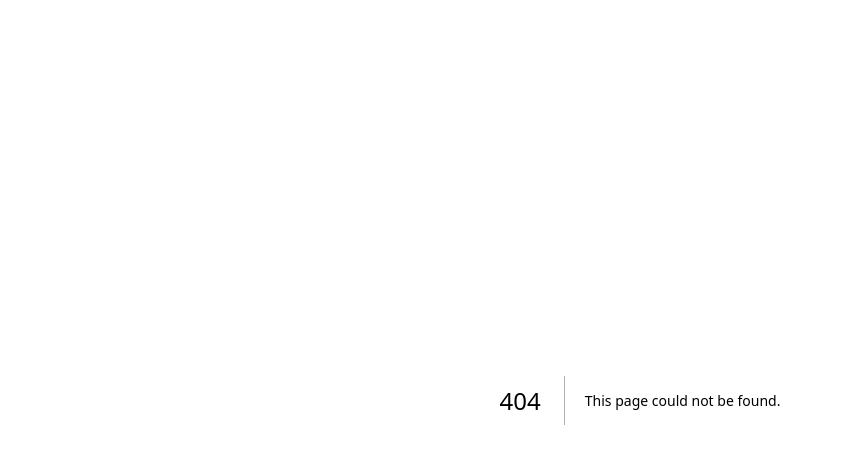
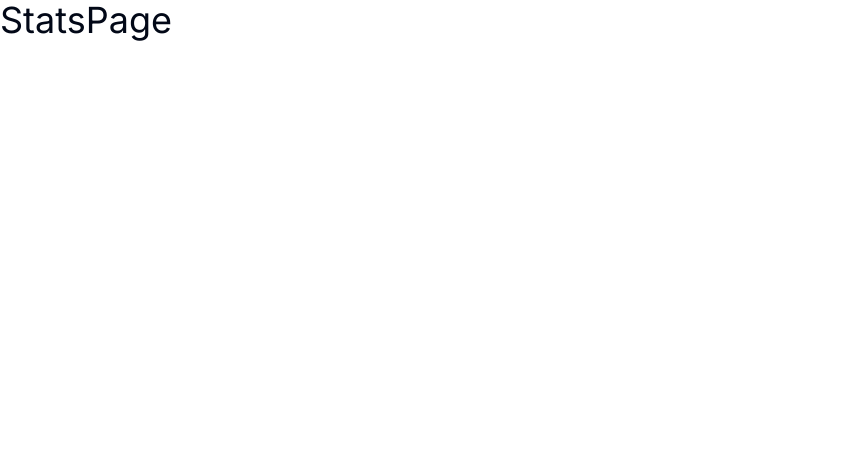
Before and after one commit to AbdullahTami/jobify, a Next.js app: page /stats in a window 1280 px wide. Before the commit this address had no page. Shown: the top 464 px of the page, without its empty margins (0-841 px from the left). Built offline with nearby package versions, Linux system fonts and the light colour scheme.

Commit message:
clerk auth setup done

```diff
--- /dev/null
+++ b/app/(dashboard)/add-job/page.tsx
@@ -0,0 +1,5 @@
+import React from "react";
+
+export default function AddPageJob() {
+  return <h1 className="text-4xl"></h1>;
+}
--- /dev/null
+++ b/app/(dashboard)/jobs/page.tsx
@@ -0,0 +1,5 @@
+import React from "react";
+
+export default function JobsPage() {
+  return <h1 className="text-4xl">JobsPage</h1>;
+}
--- /dev/null
+++ b/app/(dashboard)/layout.tsx
@@ -0,0 +1,5 @@
+import React from "react";
+
+export default function Layout({ children }: { children: React.ReactNode }) {
+  return <div>{children}</div>;
+}
--- /dev/null
+++ b/app/(dashboard)/stats/page.tsx
@@ -0,0 +1,5 @@
+import React from "react";
+
+export default function StatsPage() {
+  return <h1 className="text-4xl">StatsPage</h1>;
+}
--- a/app/layout.tsx
+++ b/app/layout.tsx
@@ -1,6 +1,7 @@
 import type { Metadata } from "next";
 import { Inter } from "next/font/google";
 import "./globals.css";
+import { ClerkProvider } from "@clerk/nextjs";
 
 const inter = Inter({ subsets: ["latin"] });
 
@@ -15,8 +16,10 @@ export default function RootLayout({
   children: React.ReactNode;
 }>) {
   return (
-    <html lang="en">
-      <body className={inter.className}>{children}</body>
-    </html>
+    <ClerkProvider>
+      <html lang="en">
+        <body className={inter.className}>{children}</body>
+      </html>
+    </ClerkProvider>
   );
 }
```
Also changed, not shown: middleware.tsx (added, +12 -0 lines).
